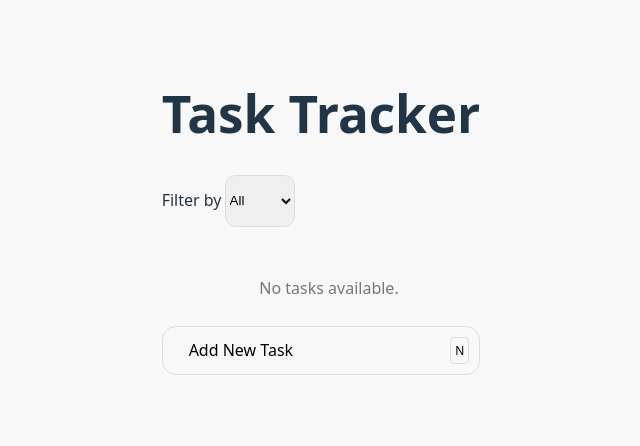
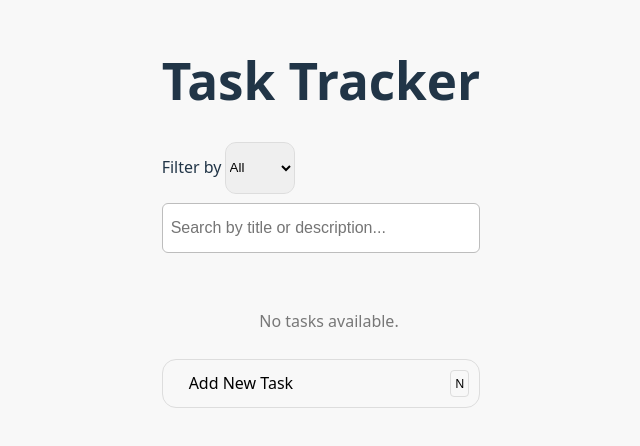
Before and after one commit to kermakaze/task-tracker, a React (Vite) app: page / in a window 1280 px wide. Shown: the part 182-628 px from the top of the page, without its empty margins (319-959 px from the left). Built offline with nearby package versions, Linux system fonts and the light colour scheme; some icons are missing.

Commit message:
feat(GH-#4): implement search functionality and updates tests

```diff
--- a/src/components/tasklist/TaskList.module.css
+++ b/src/components/tasklist/TaskList.module.css
@@ -22,3 +22,14 @@
     margin-left: auto;
     font-size: 12px;
 }
+
+.searchInput {
+    margin-bottom: 16px;
+    padding: 8px;
+    border-radius: 6px;
+    border: 1px solid #bdbdbd;
+    font-size: 1rem;
+    outline: none;
+    width: 100%;
+    box-sizing: border-box;
+}
--- a/src/components/tasklist/TaskList.tsx
+++ b/src/components/tasklist/TaskList.tsx
@@ -1,7 +1,7 @@
 import { Priority, type Task } from "../../types/task.ts";
 import { TaskItem } from "../taskitem/TaskItem.tsx";
 import KitchenIcon from "@mui/icons-material/Kitchen";
-import React from "react";
+import React, { useState } from "react";
 import styles from "./TaskList.module.css";
 import AddIcon from "@mui/icons-material/Add";
 
@@ -11,10 +11,20 @@ export const TaskList: React.FC<{
   tasks: Task[];
   filterApplied?: Priority | Priority.ALL;
 }> = ({ onAddTask, showAddButton, filterApplied, tasks }) => {
+  const [search, setSearch] = useState("");
+
   const filteredTasks =
     filterApplied === Priority.ALL
       ? tasks
       : tasks.filter((task) => task.priority === filterApplied);
+
+  const searchedTasks = search.trim()
+    ? filteredTasks.filter(
+        (task) =>
+          task.title.toLowerCase().includes(search.trim().toLowerCase()) ||
+          task.description.toLowerCase().includes(search.trim().toLowerCase()),
+      )
+    : filteredTasks;
 
   return (
     <div
@@ -23,7 +33,21 @@ export const TaskList: React.FC<{
         flexDirection: "column",
       }}
     >
-      {filteredTasks.length === 0 ? (
+      <input
+        type="text"
+        placeholder="Search by title or description..."
+        value={search}
+        onChange={(e) => setSearch(e.target.value)}
+        className={styles.searchInput}
+        style={{
+          marginBottom: 16,
+          padding: 8,
+          borderRadius: 6,
+          border: "1px solid #bdbdbd",
+          fontSize: "1rem",
+        }}
+      />
+      {searchedTasks.length === 0 ? (
         <p style={{ textAlign: "center", color: "#777", marginTop: 40 }}>
           <KitchenIcon
             fontSize="large"
@@ -37,7 +61,7 @@ export const TaskList: React.FC<{
           No tasks available.
         </p>
       ) : (
-        filteredTasks.map((task) => <TaskItem key={task.id} task={task} />)
+        searchedTasks.map((task) => <TaskItem key={task.id} task={task} />)
       )}
       {showAddButton && (
         <button
```
Also changed, not shown: 1 other file (tests, documents, lock files or other folders).
